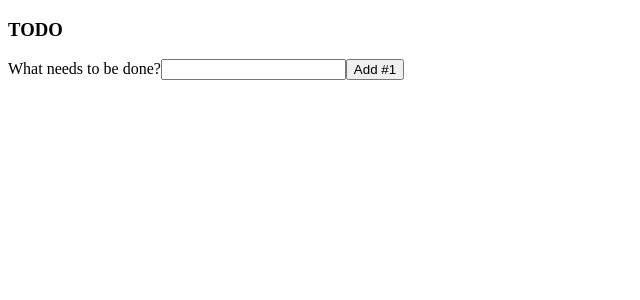
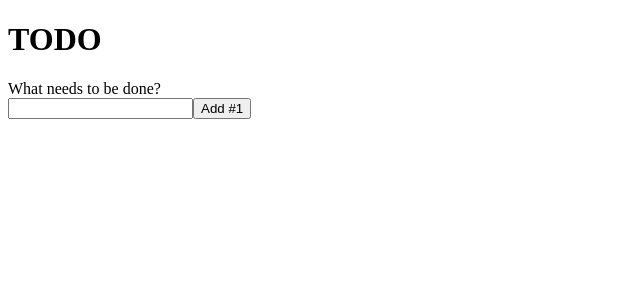
Before and after one commit to purple4pur/react-practice-todo, a React (Create React App) app in the folder Archive/: page / in a window 1280 px wide. Shown: the top 300 px of the page, without its empty margins (0-640 px from the left). Built offline with nearby package versions, Linux system fonts and the light colour scheme; the HTML template or start-up script is replaced by a standard one.

Commit message:
Docs: Update README.md

```diff
--- a/Archive/src/index-0.js
+++ /dev/null
@@ -1,5 +0,0 @@
-import React from 'react'
-import { render } from 'react-dom'
-import App from './App'
-
-render(<App />, document.getElementById('todos-example'))
--- a/Archive/src/index.js
+++ b/Archive/src/index.js
@@ -1,69 +1,5 @@
 import React from 'react'
-import ReactDOM from 'react-dom'
+import { render } from 'react-dom'
+import App from './App'
 
-class TodoApp extends React.Component {
-  constructor(props) {
-    super(props);
-    this.state = { items: [], text: '' };
-    this.handleChange = this.handleChange.bind(this);
-    this.handleSubmit = this.handleSubmit.bind(this);
-  }
-
-  render() {
-    return (
-      <div>
-        <h3>TODO</h3>
-        <TodoList items={this.state.items} />
-        <form onSubmit={this.handleSubmit}>
-          <label htmlFor="new-todo">
-            What needs to be done?
-          </label>
-          <input
-            id="new-todo"
-            onChange={this.handleChange}
-            value={this.state.text}
-          />
-          <button>
-            Add #{this.state.items.length + 1}
-          </button>
-        </form>
-      </div>
-    );
-  }
-
-  handleChange(e) {
-    this.setState({ text: e.target.value });
-  }
-
-  handleSubmit(e) {
-    e.preventDefault();
-    if (!this.state.text.length) {
-      return;
-    }
-    const newItem = {
-      text: this.state.text,
-      id: Date.now()
-    };
-    this.setState(state => ({
-      items: state.items.concat(newItem),
-      text: ''
-    }));
-  }
-}
-
-class TodoList extends React.Component {
-  render() {
-    return (
-      <ul>
-        {this.props.items.map(item => (
-          <li key={item.id}>{item.text}</li>
-        ))}
-      </ul>
-    );
-  }
-}
-
-ReactDOM.render(
-  <TodoApp />,
-  document.getElementById('todos-example')
-);
+render(<App />, document.getElementById('todos-example'))
```
Also changed, not shown: 1 other file (tests, documents, lock files or other folders).
